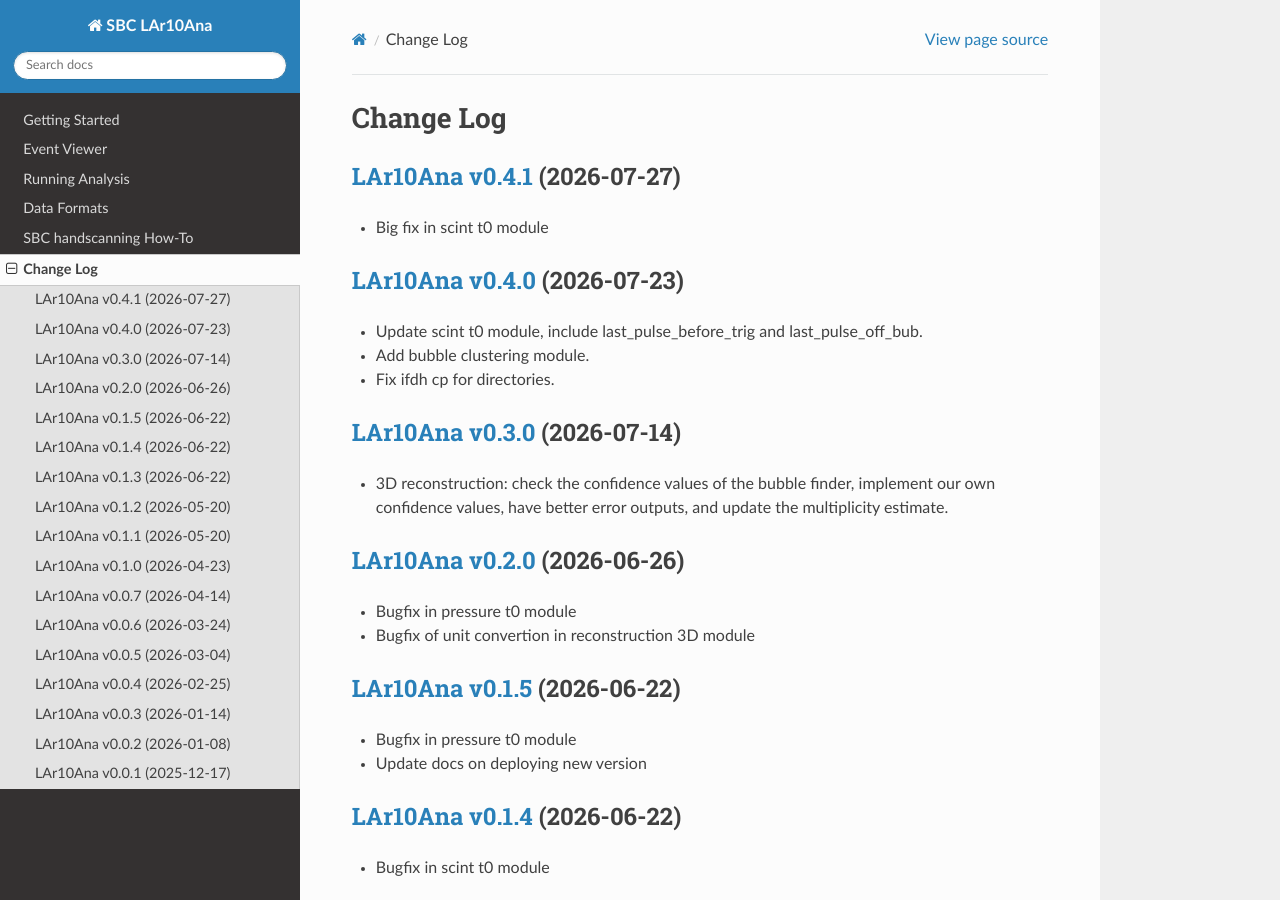
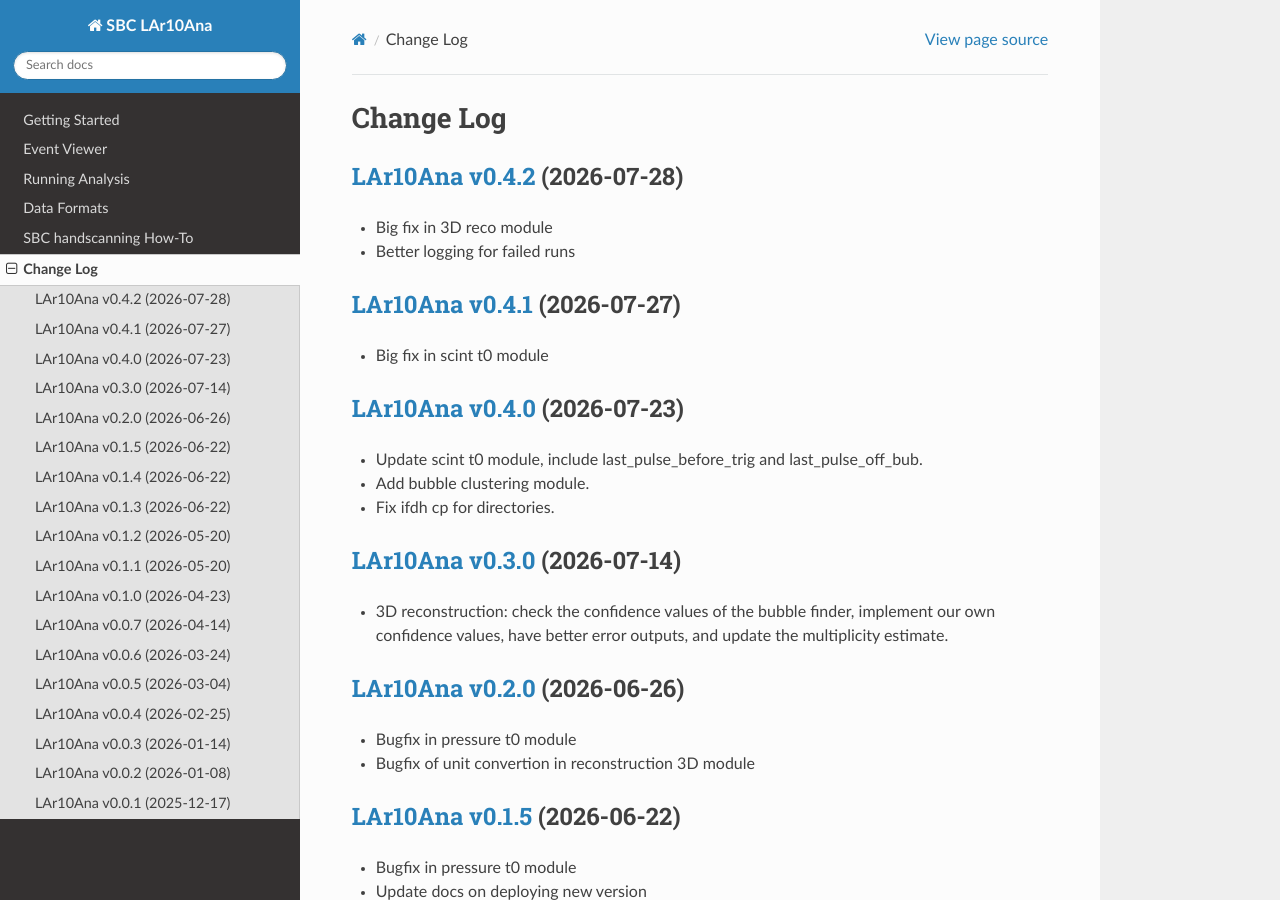
Before and after one commit to SBC-Collaboration/LAr10Ana, a Sphinx documentation site: the page built from docs/changelog.md, in a window 1280 px wide and 900 px high. Built offline with Sphinx 7.4.7 and the Read the Docs theme 3.1.0, drawn with Linux system fonts in a browser that asks for light colours.

Commit message:
Prepare for v0.4.2

```diff
--- a/docs/changelog.md
+++ b/docs/changelog.md
@@ -1,4 +1,8 @@
 # Change Log
+
+## [LAr10Ana v0.4.2](https://github.com/SBC-Collaboration/LAr10Ana/releases/tag/v0.4.2) (2026-07-28)
+- Big fix in 3D reco module
+- Better logging for failed runs
 
 ## [LAr10Ana v0.4.1](https://github.com/SBC-Collaboration/LAr10Ana/releases/tag/v0.4.1) (2026-07-27)
 - Big fix in scint t0 module
--- a/docs/conf.py
+++ b/docs/conf.py
@@ -7,8 +7,8 @@ project = 'SBC LAr10Ana'
 copyright = '2024-2026 SBC Collaboration'
 author = 'SBC Collaboration'
 
-release = '0.4.1'
-version = '0.4.1'
+release = '0.4.2'
+version = '0.4.2'
 
 # -- General configuration
 
```
